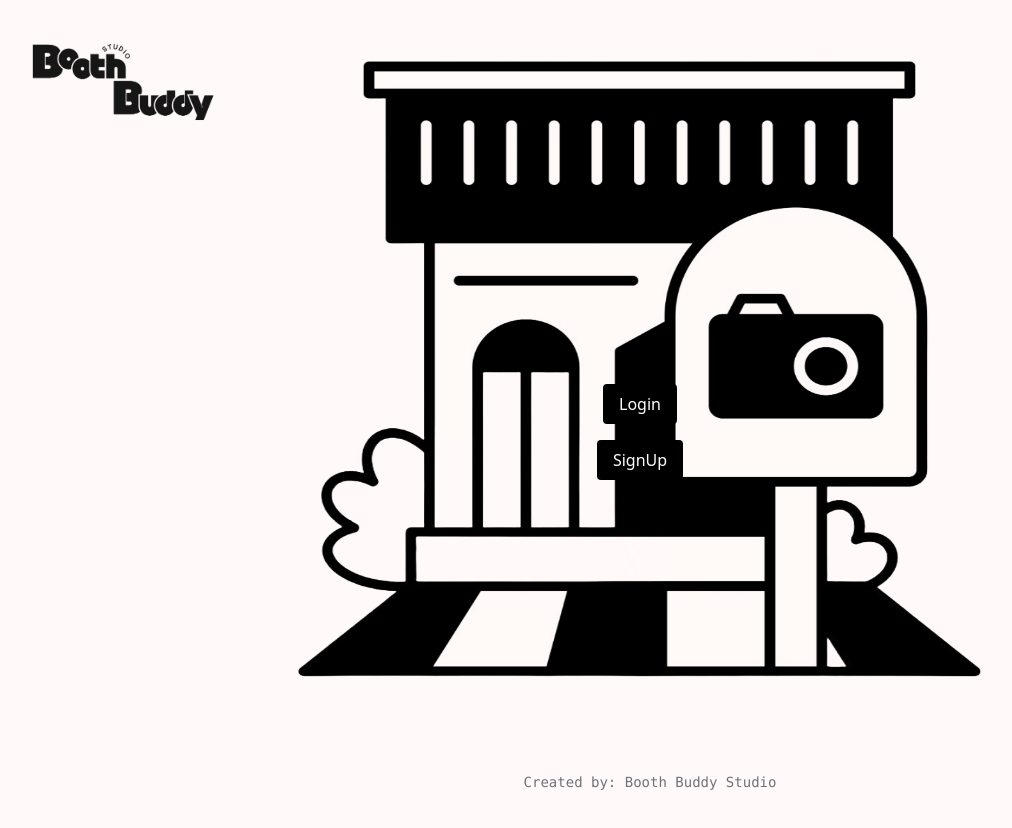
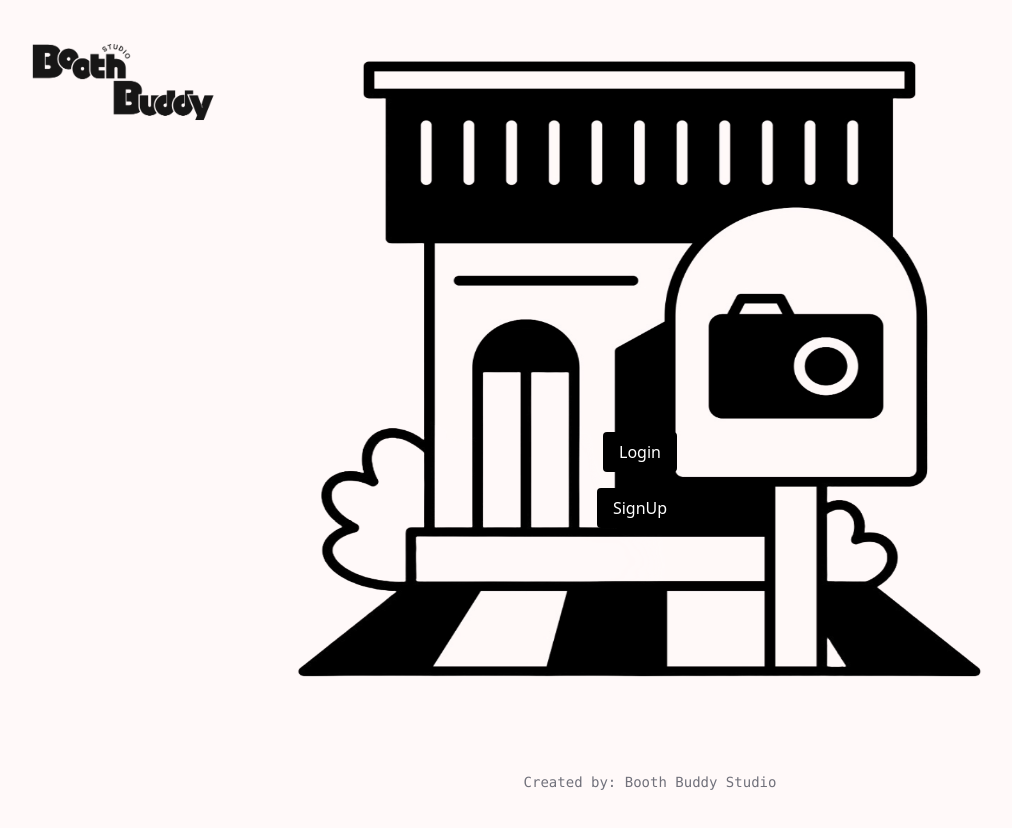
Before and after one commit to livlaurel/Booth-Buddy, a React (Vite) app in the folder boothbuddy/: page /#/ in a window 1280 px wide. Shown: the top 828 px of the page, without its empty margins (0-1012 px from the left). Built offline with nearby package versions, Linux system fonts and the light colour scheme.

Commit message:
fixed buttons

```diff
--- a/boothbuddy/src/pages/home.tsx
+++ b/boothbuddy/src/pages/home.tsx
@@ -5,12 +5,12 @@ import Booth from "../imgs/homebooth.png"
 function Home() {
   return (
     <>
-      <div className="flex flex-col min-h-screen">
+      <div className="flex flex-col min-h-screen overflow-hidden">
         <Header />
         <main className="flex-grow flex justify-center items-center">
           <div className="relative">
-            <img src={Booth} alt="logo" className="fixed top-8 inset-x-0 mx-auto w-190 h-165"/>
-            <div className="absolute inset-0 flex flex-col items-center justify-center space-y-4">
+            <img src={Booth} alt="logo" className="fixed top-8 inset-x-0 mx-auto w-190 h-165" />
+            <div className="fixed inset-x-0 flex flex-col items-center justify-center space-y-4">
               <a href="/#/login" className="text-white bg-black px-4 py-2 rounded hover:bg-gray-800">
                 Login
               </a>
```
